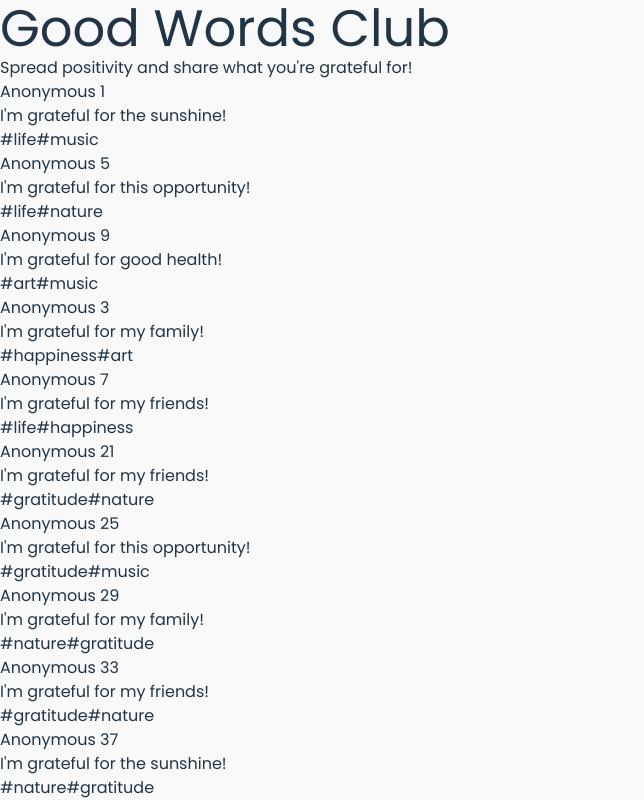
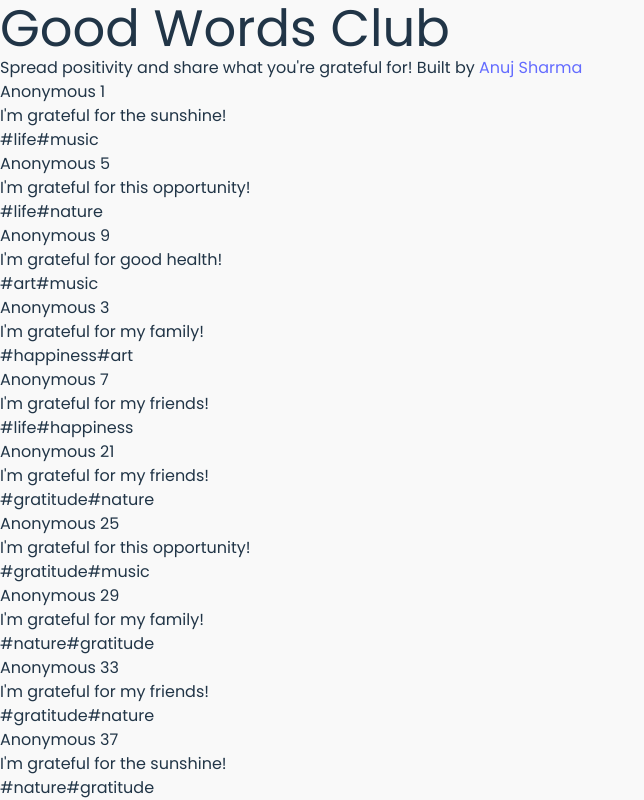
Before and after one commit to daytimedrinkingclub/goodwords-club, a React (Vite) app: page / in a window 1280 px wide. Shown: the top 800 px of the page, without its empty margins (0-644 px from the left). Built offline with nearby package versions, Linux system fonts and the light colour scheme.

Commit message:
add attribution and more

```diff
--- a/src/App.jsx
+++ b/src/App.jsx
@@ -108,22 +108,6 @@ const App = () => {
     };
   }, [loading]);
 
-  const handleScroll = () => {
-    if (
-      window.innerHeight + document.documentElement.scrollTop !==
-        document.documentElement.offsetHeight ||
-      loading
-    ) {
-      return;
-    }
-    fetchGratitudes();
-  };
-
-  useEffect(() => {
-    window.addEventListener("scroll", handleScroll);
-    return () => window.removeEventListener("scroll", handleScroll);
-  }, [loading]);
-
   const breakpointColumnsObj = {
     default: 4,
     1100: 3,
@@ -132,24 +116,32 @@ const App = () => {
   };
 
   return (
-    <div className="min-h-screen bg-gradient-to-b from-pink-100 to-blue-100 p-8">
+    <div className="min-h-screen bg-gradient-to-b from-pink-100 to-blue-100 p-4 md:p-8">
       <div className="container mx-auto max-w-6xl">
         <header className="text-center mb-8">
           <h1 className="text-4xl font-bold text-pink-600 mb-2">
             Good Words Club
           </h1>
           <p className="text-gray-600">
-            Spread positivity and share what you're grateful for!
+            Spread positivity and share what you&apos;re grateful for! Built by{" "}
+            <a
+              href="https://agisharma.com"
+              target="_blank"
+              rel="noopener noreferrer"
+              className="text-pink-600 hover:text-pink-500"
+            >
+              Anuj Sharma
+            </a>
           </p>
         </header>
 
         <Masonry
           breakpointCols={breakpointColumnsObj}
-          className="flex w-auto -ml-4"
-          columnClassName="pl-8 bg-clip-padding"
+          className="flex w-auto -ml-0 md:-ml-4"
+          columnClassName="pl-0 md:pl-8 bg-clip-padding"
         >
           {gratitudes.map((gratitude) => (
-            <div key={gratitude.id} className="mb-8">
+            <div key={gratitude.id} className="mb-4 md:mb-8">
               <GratitudeNote {...gratitude} />
             </div>
           ))}
```
